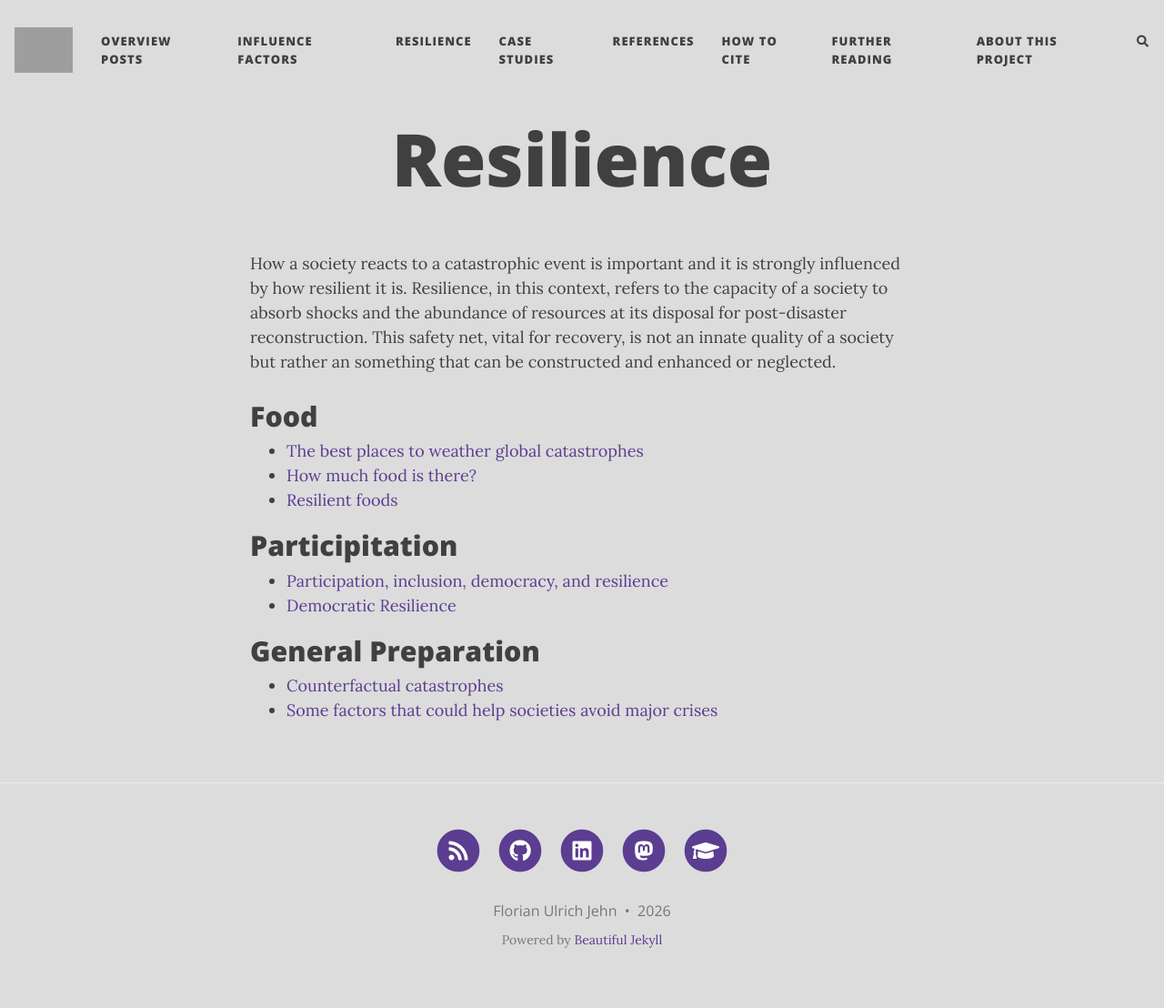
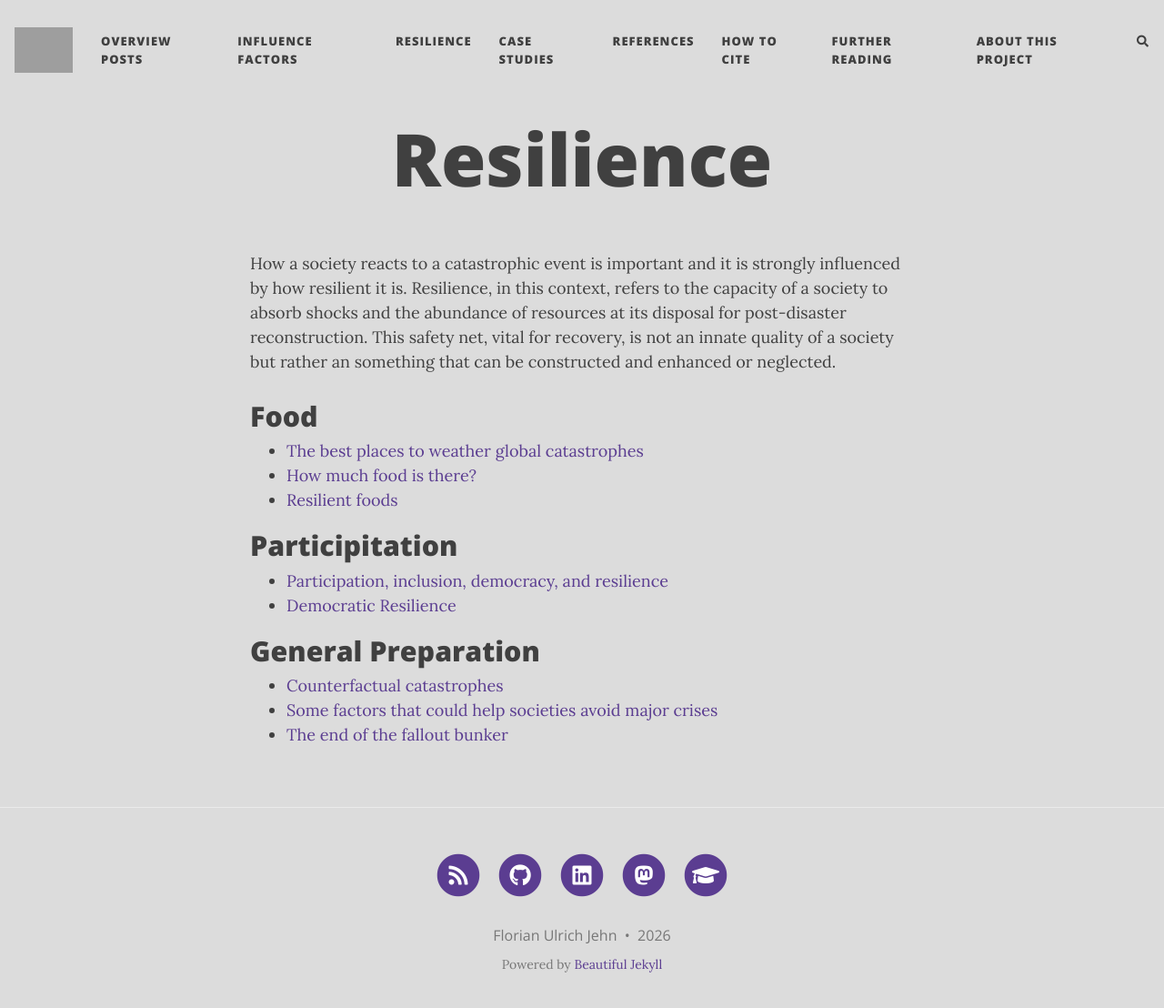
Before and after one commit to florianjehn/Societal_Collapse, a Jekyll site: the page built from resilience.md, in a window 1280 px wide and 1121 px high. Shown: the top 1108 px of the window at 91% size. Built offline with Jekyll 4.4.1, drawn with Linux system fonts in a browser that asks for light colours; nearby versions of some CDN libraries; comment, search, counter and statistics services are not loaded; grey boxes are pictures that could not be loaded.

Commit message:
Update resilience.md

```diff
--- a/resilience.md
+++ b/resilience.md
@@ -19,3 +19,4 @@ How a society reacts to a catastrophic event is important and it is strongly inf
 
 * [Counterfactual catastrophes](https://florianjehn.github.io/Societal_Collapse/2024-11-19-counterfactuals/)
 * [Some factors that could help societies avoid major crises](https://florianjehn.github.io/Societal_Collapse/2025-04-23-crisis_averted/)
+* [The end of the fallout bunker](https://florianjehn.github.io/Societal_Collapse/2026-01-18-german_bunker/)
```
